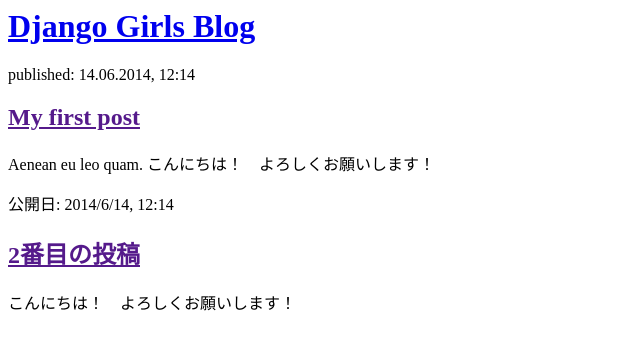
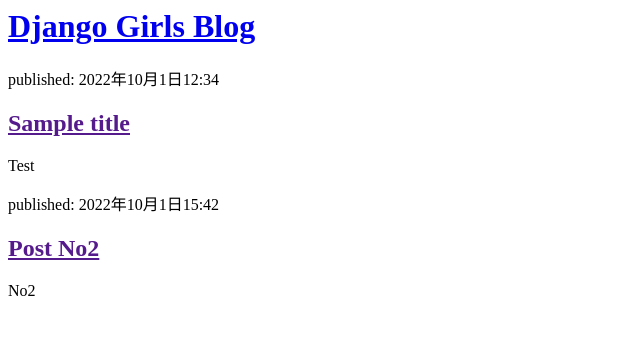
Before and after one commit to ryutaro3215/my-first-blog, a Django app: page / in a window 1280 px wide. Shown: the top 350 px of the page, without its empty margins (0-640 px from the left). Run offline with Django 4.2, Linux system fonts and the light colour scheme; data comes from the database, SQL or seed files in the repository; both versions use the stored data as it was after the commit.

Commit message:
Modified templates to display posts from database.

```diff
--- a/blog/urls.py
+++ b/blog/urls.py
@@ -1,6 +1,6 @@
 from django.urls import path
 from . import views
 
-urlpatterns = {
+urlpatterns = [
     path('', views.post_list, name='post_list'),
-}
+]
--- a/blog/views.py
+++ b/blog/views.py
@@ -1,6 +1,10 @@
 from django.shortcuts import render
+from django.utils import timezone
+from .models import Post
+
 
 # Create your views here.
 
 def post_list(request):
-    return render(request, 'blog/post_list.html', {})
+    posts = Post.objects.filter(published_date__lte=timezone.now()).order_by('published_date')
+    return render(request, 'blog/post_list.html', {'posts': posts})
--- a/templates/blog/post_list.html
+++ b/templates/blog/post_list.html
@@ -1,22 +1,19 @@
 <html>
     <head>
-        <title>Ola's Blog</title>
+        <title>Django Girls blog</title>
     </head>
     <body>
         <div>
             <h1><a href="/">Django Girls Blog</a></h1>
         </div>
 
-        <div>
-            <p>published: 14.06.2014, 12:14</p>
-            <h2><a href="">My first post</a></h2>
-            <p>Aenean eu leo quam. こんにちは！　よろしくお願いします！</p>
-        </div>
+        {% for post in posts %}
+            <div>
+            <p>published: {{ post.published_date }}</p>
+            <h2><a href="">{{ post.title }}</a></h2>
+            <p>{{ post.text|linebreaksbr }}</p>
+            </div>
+        {% endfor %}
 
-        <div>
-            <p>公開日: 2014/6/14, 12:14</p>
-            <h2><a href="">2番目の投稿</a></h2>
-            <p>こんにちは！　よろしくお願いします！</p>
-        </div>
     </body>
 </html>
```
Also changed, not shown: db.sqlite3.
